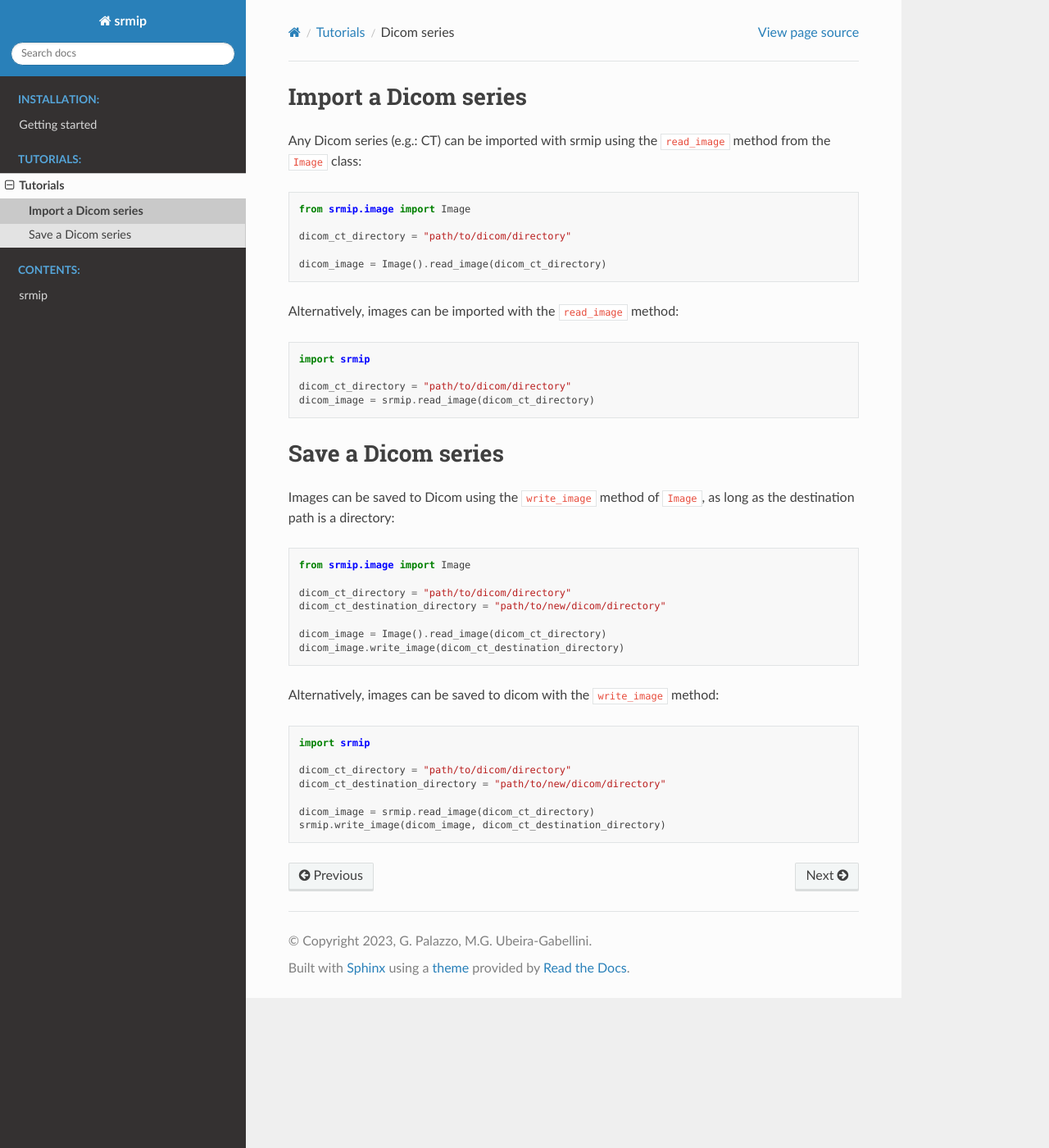
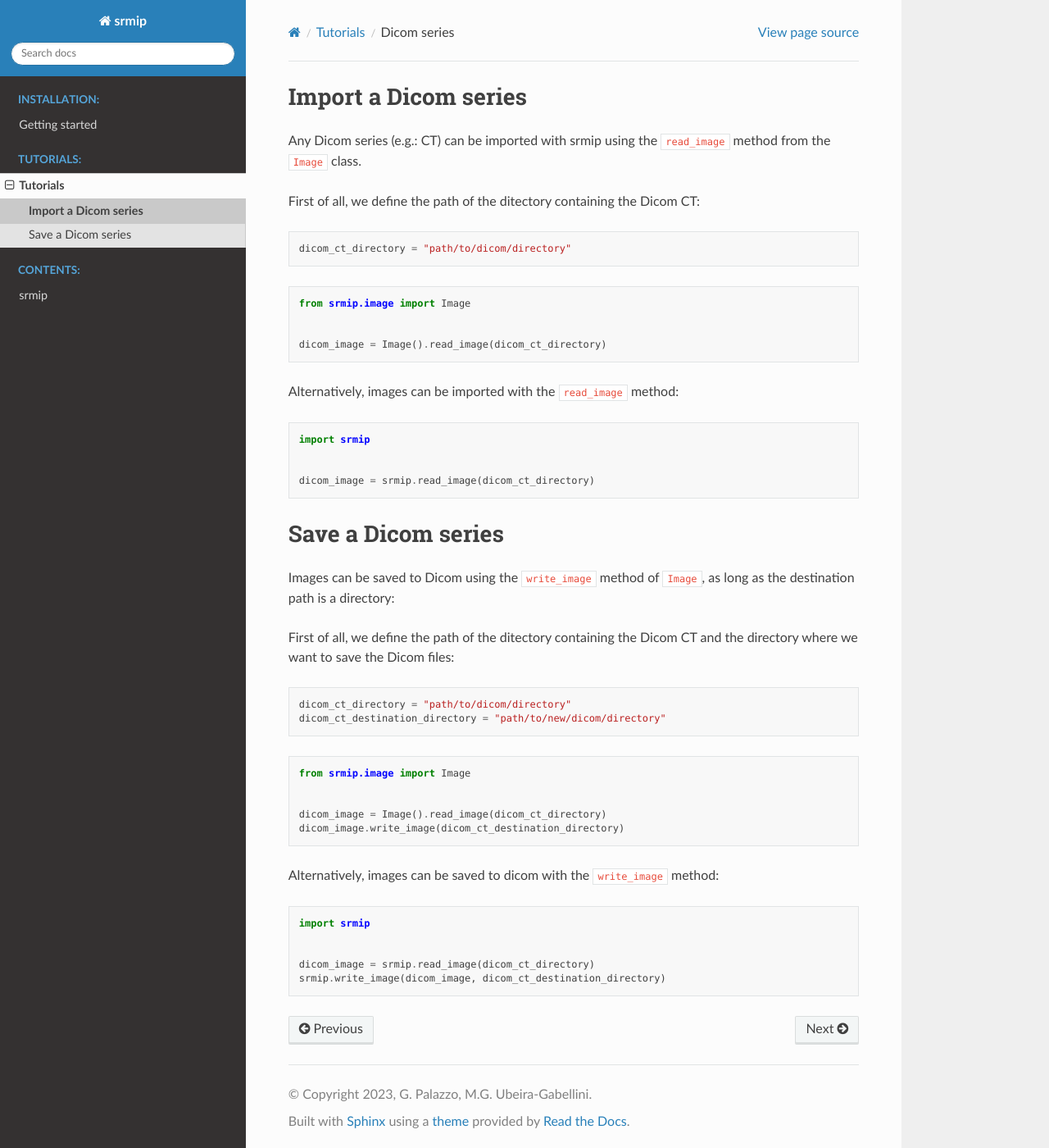
Before and after one commit to pymaitre/resmip, a Sphinx documentation site: the page built from docs/source/tutorials/dicom_series.rst, in a window 1280 px wide and 1400 px high. Shown: the whole window at 82% size. Built offline with Sphinx 7.4.7 and the Read the Docs theme 2.0.0, drawn with Linux system fonts in a browser that asks for light colours.

```diff
--- a/docs/source/tutorials/dicom_series.rst
+++ b/docs/source/tutorials/dicom_series.rst
@@ -4,23 +4,38 @@
 Import a Dicom series
 =====================
 
-Any Dicom series (e.g.: CT) can be imported with srmip using the ``read_image`` method from the ``Image`` class:
+Any Dicom series (e.g.: CT) can be imported with srmip using the ``read_image`` method from the ``Image`` class.
+
+.. testcode:: python
+    :hide:
+
+    from pathlib import Path
+
+    from srmip.image import Image
+
+
+    dicom_ct_directory = Path.cwd().parent / "tests" / "Dicom" / "siemens_mprage_0_dcm"
+
+First of all, we define the path of the ditectory containing the Dicom CT:
 
 .. code-block:: python
 
+    dicom_ct_directory = "path/to/dicom/directory"
+
+.. testcode:: python
+
     from srmip.image import Image
 
-    dicom_ct_directory = "path/to/dicom/directory"
 
     dicom_image = Image().read_image(dicom_ct_directory)
 
 Alternatively, images can be imported with the ``read_image`` method:
 
-.. code-block:: python
+.. testcode:: python
 
     import srmip
 
-    dicom_ct_directory = "path/to/dicom/directory"
+
     dicom_image = srmip.read_image(dicom_ct_directory)
 
 Save a Dicom series
@@ -28,12 +43,30 @@ Save a Dicom series
 
 Images can be saved to Dicom using the ``write_image`` method of ``Image``, as long as the destination path is a directory:
 
-.. code-block:: python
+.. testcode:: python
+    :hide:
+
+    from pathlib import Path
+    import tempfile
 
     from srmip.image import Image
 
+
+    dicom_ct_directory = Path.cwd().parent / "tests" / "Dicom" / "siemens_mprage_0_dcm"
+    dicom_ct_destination_directory = tempfile.mkdtemp()
+    #print(dicom_ct_destination_directory)
+
+First of all, we define the path of the ditectory containing the Dicom CT and the directory where we want to save the Dicom files:
+
+.. code-block:: python
+
     dicom_ct_directory = "path/to/dicom/directory"
     dicom_ct_destination_directory = "path/to/new/dicom/directory"
+
+.. testcode:: python
+
+    from srmip.image import Image
+
 
     dicom_image = Image().read_image(dicom_ct_directory)
     dicom_image.write_image(dicom_ct_destination_directory)
@@ -41,12 +74,21 @@ Images can be saved to Dicom using the ``write_image`` method of ``Image``, as l
 
 Alternatively, images can be saved to dicom with the ``write_image`` method:
 
-.. code-block:: python
+.. testcode:: python
 
     import srmip
 
-    dicom_ct_directory = "path/to/dicom/directory"
-    dicom_ct_destination_directory = "path/to/new/dicom/directory"
 
     dicom_image = srmip.read_image(dicom_ct_directory)
     srmip.write_image(dicom_image, dicom_ct_destination_directory)
+
+
+..
+    Cleanup block below
+
+.. testcode:: python
+    :hide:
+
+    import shutil
+
+    shutil.rmtree(dicom_ct_destination_directory)
```
